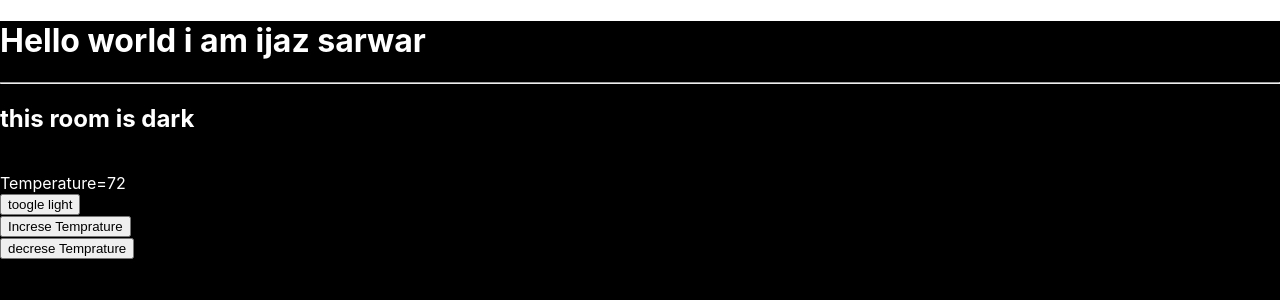
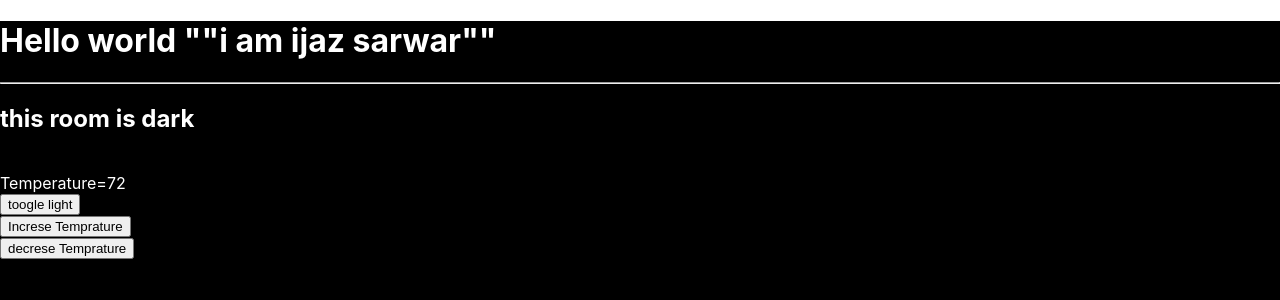
Before and after one commit to ijazchaudhry/class4-react-practice, a React (Create React App) app: page / in a window 1280 px wide. Shown: the top 300 px of the page. Built offline with nearby package versions, Linux system fonts and the light colour scheme.

Commit message:
Update Room.js

```diff
--- a/src/Room.js
+++ b/src/Room.js
@@ -19,7 +19,7 @@ function Room() {
             }
   return (
     <div className={"room "+(isLit? "lit":"dark")}>
-        <h1>Hello world i am ijaz sarwar</h1>
+        <h1>Hello world ""i am ijaz sarwar""</h1>
         <hr/>
       <h2>this room is {isLit? "lit" :"dark"}</h2>
       <br/>
```
